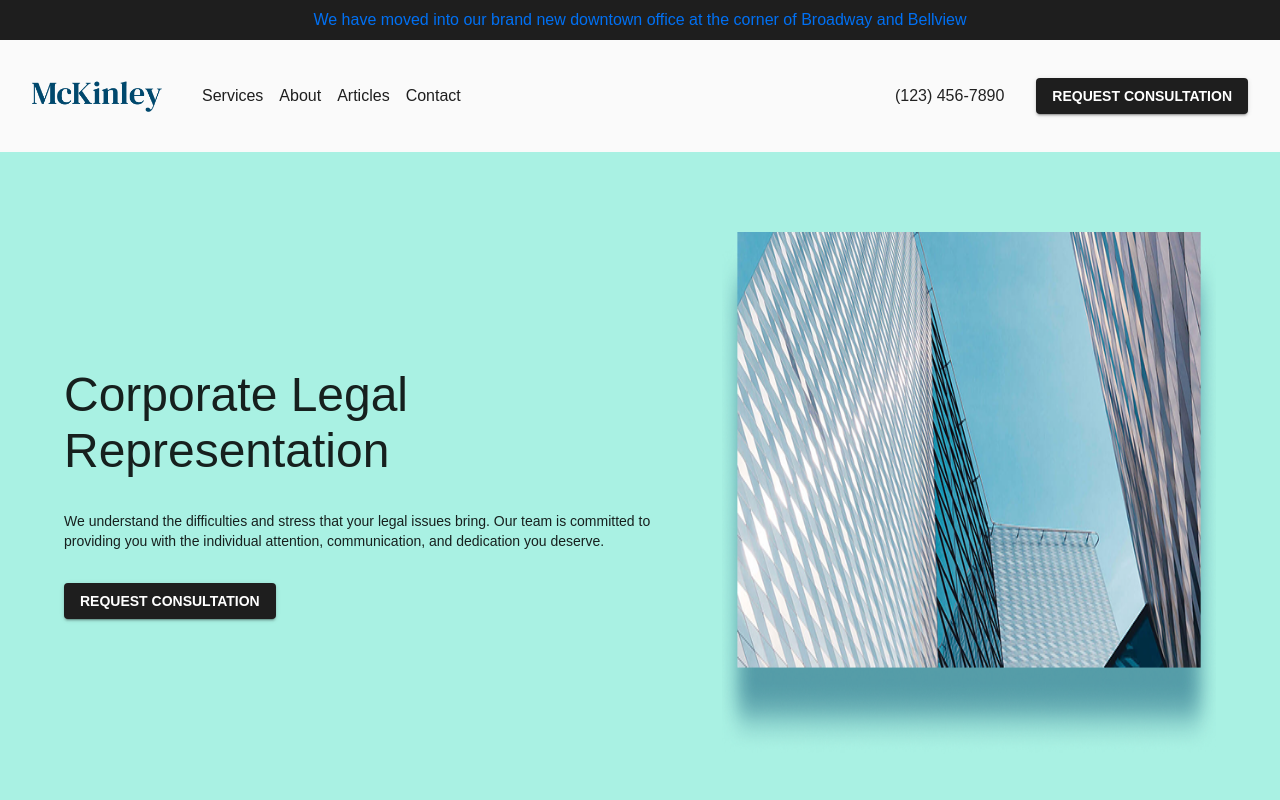
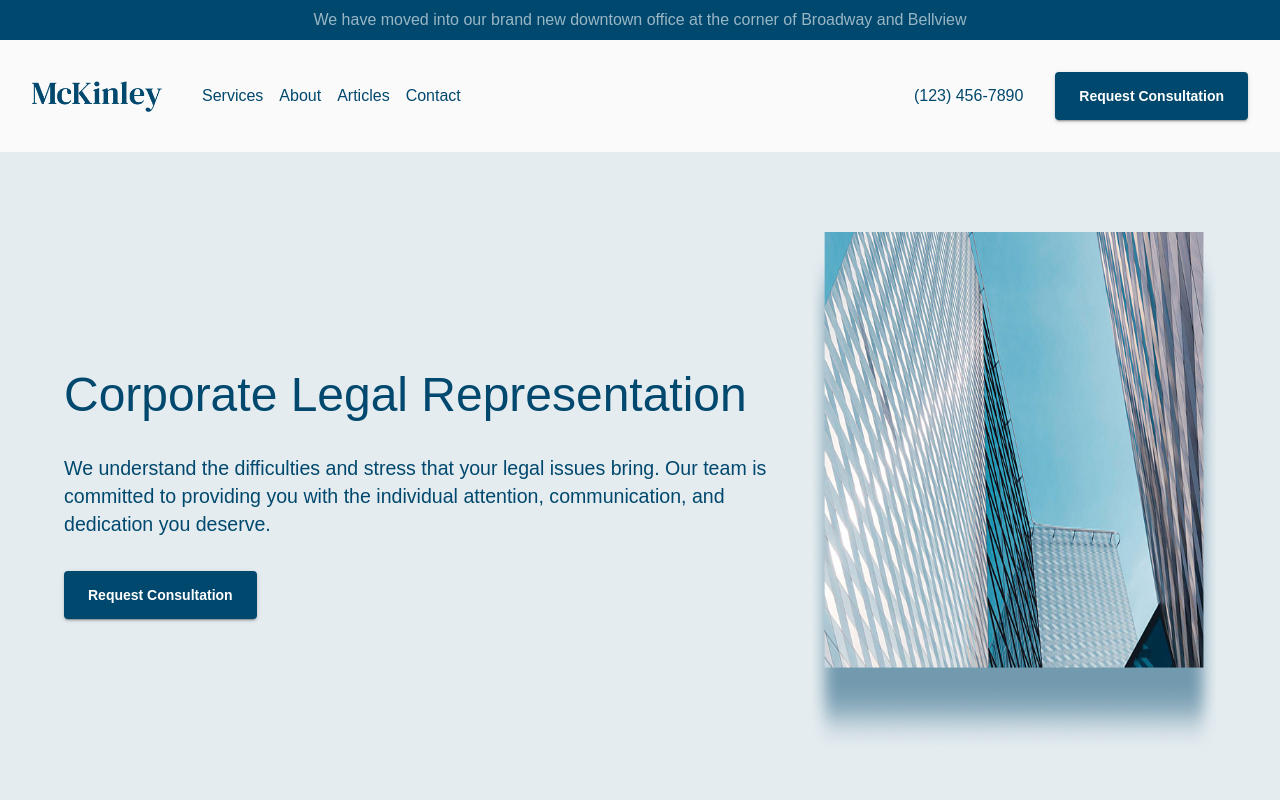
Before and after one commit to ArtemIvanko/McKinley, a React (Create React App) app: page / in a window 1280 px wide. Shown: the top 800 px of the page. Built offline with nearby package versions, Linux system fonts and the light colour scheme.

Commit message:
Updated default theme due to design

```diff
--- a/src/DefaultTheme.ts
+++ b/src/DefaultTheme.ts
@@ -1,13 +1,13 @@
 import {
+  createBreakpoints,
   createStyled,
   MUIStyledCommonProps,
-  createBreakpoints,
 } from "@mui/system";
 import { createTheme, responsiveFontSizes } from "@mui/material";
 
 export enum FontFamily {
-  Primary = "'Ysabeau SC', sans-serif",
-  Secondary = "'Belanosima', sans-serif",
+  Primary = "'DM Sans', sans-serif",
+  Secondary = "'DM Serif Text', sans-serif",
 }
 
 const basicHeadingStyles = {
@@ -35,17 +35,13 @@ let defaultTheme = createTheme({
   breakpoints,
   palette: {
     primary: {
-      main: "#1E1E1E",
-      light: "#0070F3",
-      dark: "#004DA7",
-      logo: "#FF5733",
-      bg: "#EAEAEA",
+      main: "#00486D",
+      light: "#99B6C5",
+      dark: "#002B41",
     },
     secondary: {
-      main: "#FAFAFA",
-      light: "#A9F1E3",
-      dark: "#8BC6BB",
-      bg: "#999999",
+      main: "#F2F6F7",
+      light: "#E4ECF0",
     },
     error: {
       main: "#B51010",
@@ -60,12 +56,12 @@ let defaultTheme = createTheme({
       main: "#FFD700",
     },
     text: {
-      primary: "rgba(0,0,0,0.87)",
+      primary: "#00486D",
     },
     background: {
       default: "#FAFAFA",
     },
-    divider: "#A0A9AA",
+    divider: "#CECDCD70",
   },
   typography: {
     fontFamily: FontFamily.Primary,
@@ -79,9 +75,8 @@ let defaultTheme = createTheme({
       fontWeight: 600,
     },
     subtitle2: {
-      fontWeight: 100,
+      fontWeight: 400,
       fontSize: "1rem",
-      fontFamily: FontFamily.Secondary,
     },
     button: {
       fontFamily: FontFamily.Secondary,
@@ -99,10 +94,40 @@ let defaultTheme = createTheme({
       letterSpacing: "0.5rem",
       textAlign: "center",
     },
+    body2: {
+      fontSize: "1.25rem",
+    },
   },
   components: {
     MuiCssBaseline: {
       styleOverrides: scrollbarStyles,
+    },
+    MuiButton: {
+      styleOverrides: {
+        root: {
+          padding: "0.75rem 1.5rem",
+          fontFamily: FontFamily.Primary,
+          textTransform: "none",
+          width: "fit-content",
+        },
+        fullWidth: {
+          width: "100%",
+        },
+      },
+    },
+    MuiTextField: {
+      styleOverrides: {
+        root: {
+          backgroundColor: "#CECDCD70",
+          "& .MuiInputBase-input": {
+            color: "#FFFFFF",
+            "&::placeholder": {
+              color: "#FFFFFF",
+              opacity: 1,
+            },
+          },
+        },
+      },
     },
   },
 });
```
